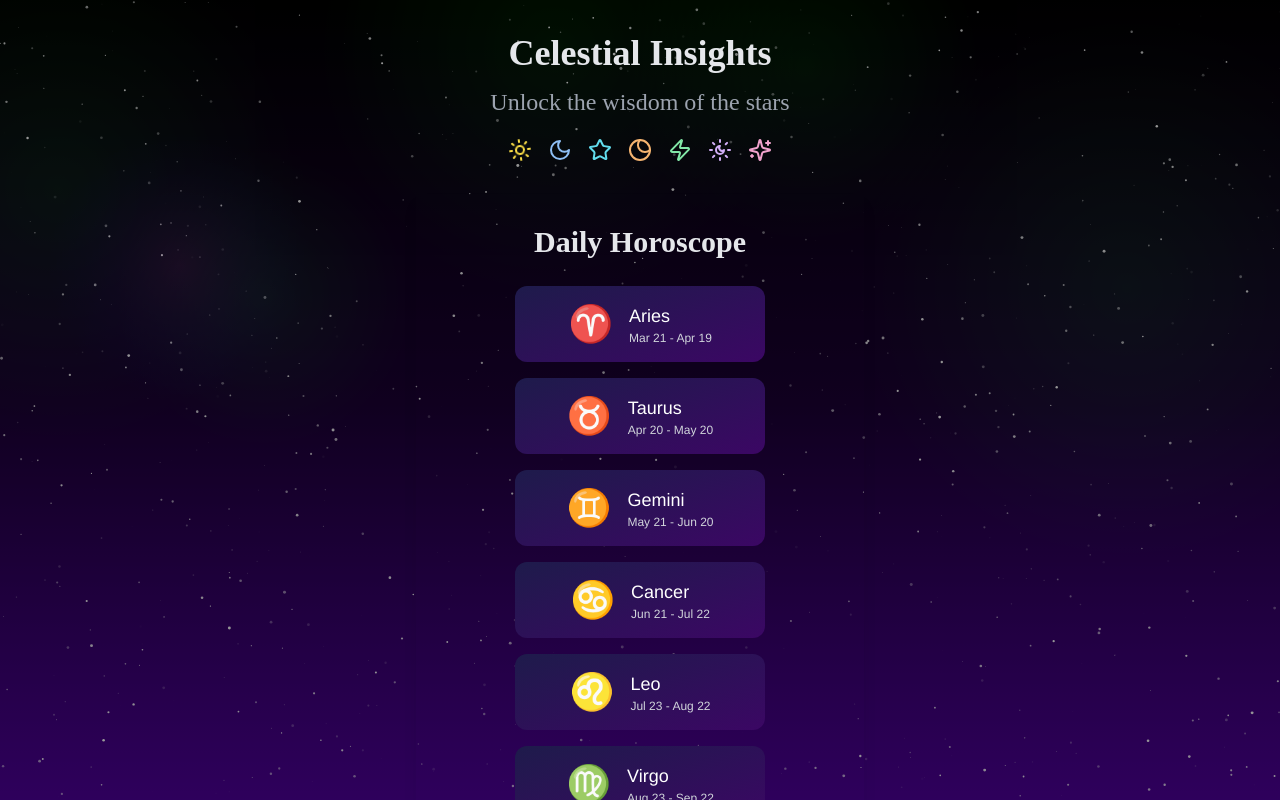
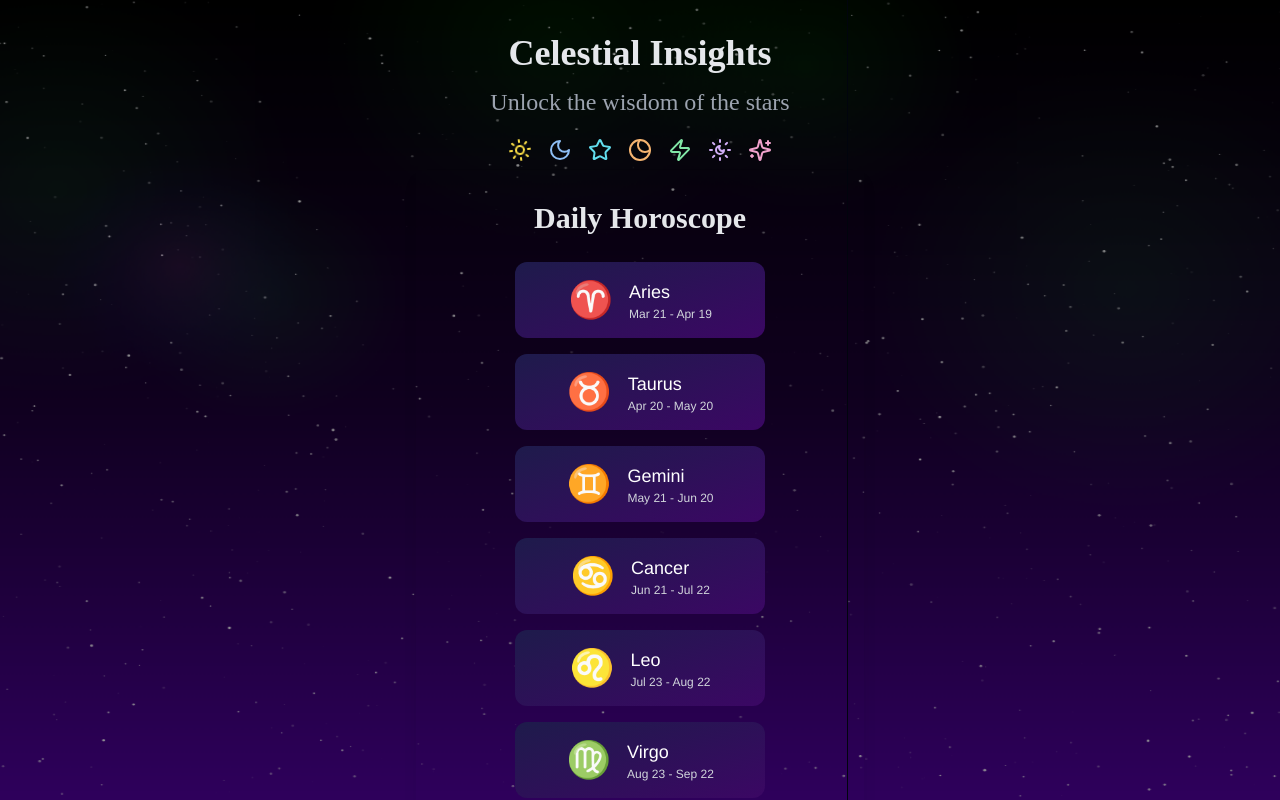
Before and after one commit to sanjamkhera/Secret-insights, a Next.js app: page / in a window 1280 px wide. Shown: the top 800 px of the page. Built offline with nearby package versions, Linux system fonts and the light colour scheme.

Commit message:
Changed Heignt of Canvas

```diff
--- a/src/app/page.tsx
+++ b/src/app/page.tsx
@@ -29,7 +29,7 @@ export default function Home() {
   // Render the component
   return (
     <>
-      <div className='text-center pt-4 pb-8 '>
+      <div className='text-center pt-4 pb-2 '>
         <h1 className="text-4xl font-bold font-cursive leading-relaxed text-gray-200 pt-2">Celestial Insights</h1>
         <p className="text-2xl font-fancy leading-relaxed text-gray-400">Unlock the wisdom of the stars</p>
         <div className="flex justify-center space-x-4 mt-4">
--- a/src/components/StarryGalaxyBackground.tsx
+++ b/src/components/StarryGalaxyBackground.tsx
@@ -14,7 +14,7 @@ const StarryGalaxyBackground: React.FC = () => {
 
     const resizeCanvas = () => {
       canvas.width = window.innerWidth;
-      canvas.height = window.innerHeight;
+      canvas.height = window.innerHeight * 1.2;
       drawBackground();
     };
 
```
Also changed, not shown: package.json (+8 -1 lines), 1 other file (tests, documents, lock files or other folders).
